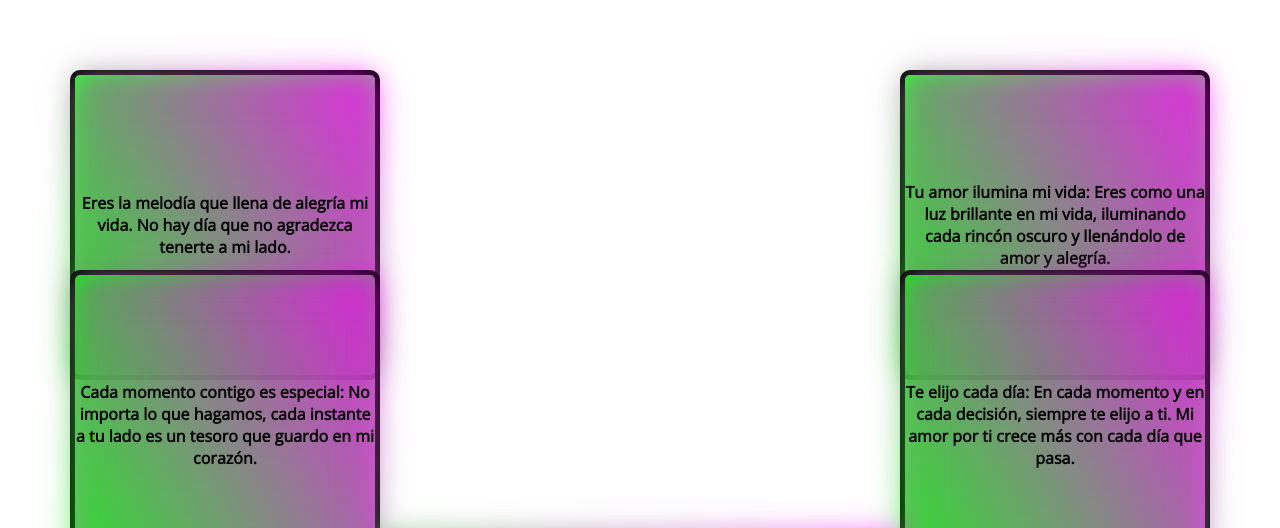
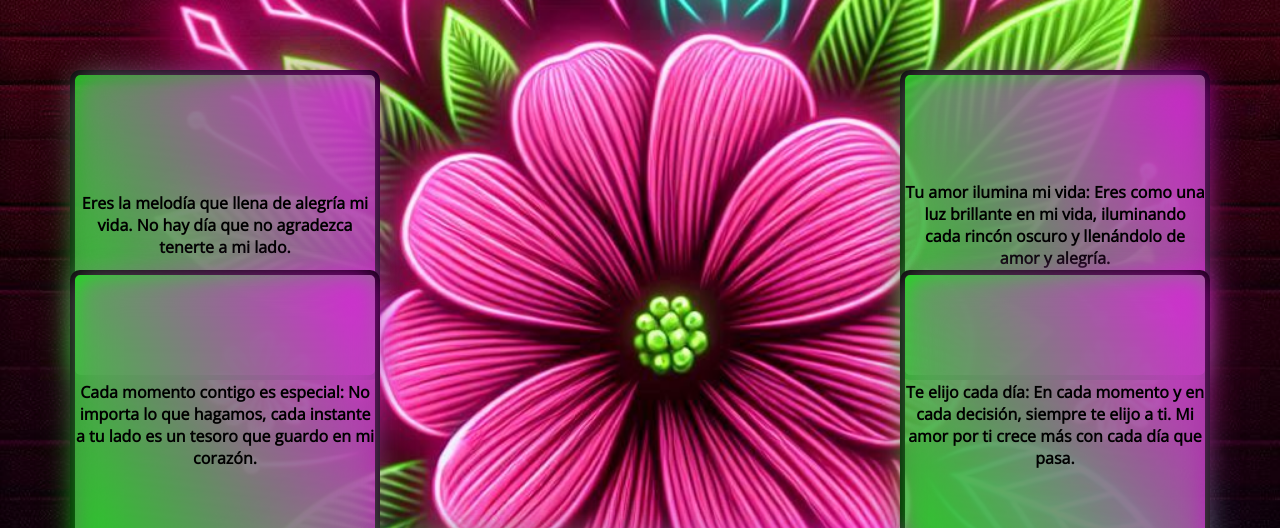
Before and after one commit to RevillaXx/TuMusica, a plain HTML site: page index.html in a window 1280 px wide. Shown: the top 528 px of the page. Drawn offline with nearby package versions, Linux system fonts and the light colour scheme.

Commit message:
Update cssplaylist.css

```diff
--- a/cssplaylist.css
+++ b/cssplaylist.css
@@ -6,7 +6,7 @@ body {
     align-items: flex-end;
     height: 100vh;
     margin: 0;
-    background: url('rosa\ neon\ 2.jfif') no-repeat center center fixed;
+    background: url('rosaneon3.jpg') no-repeat center center fixed;
     background-size: cover;
     position: relative;
 }
```
